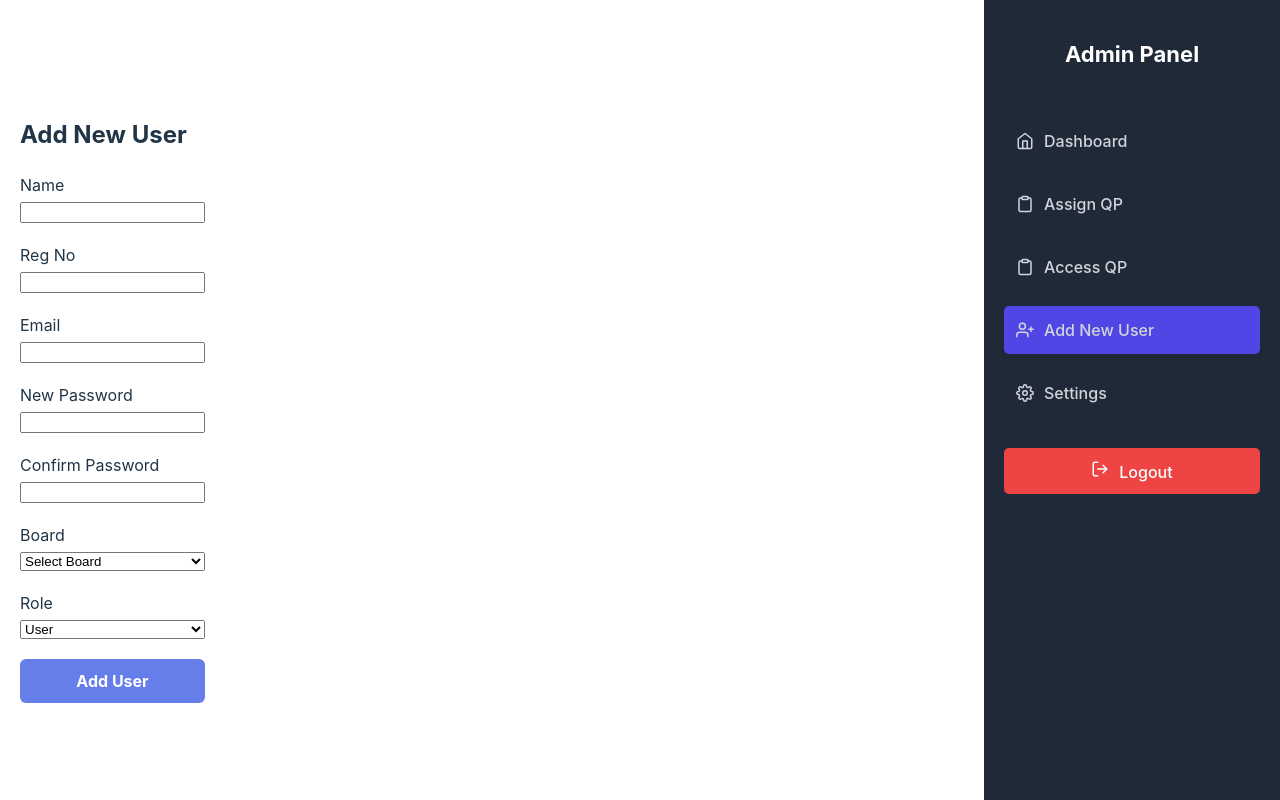
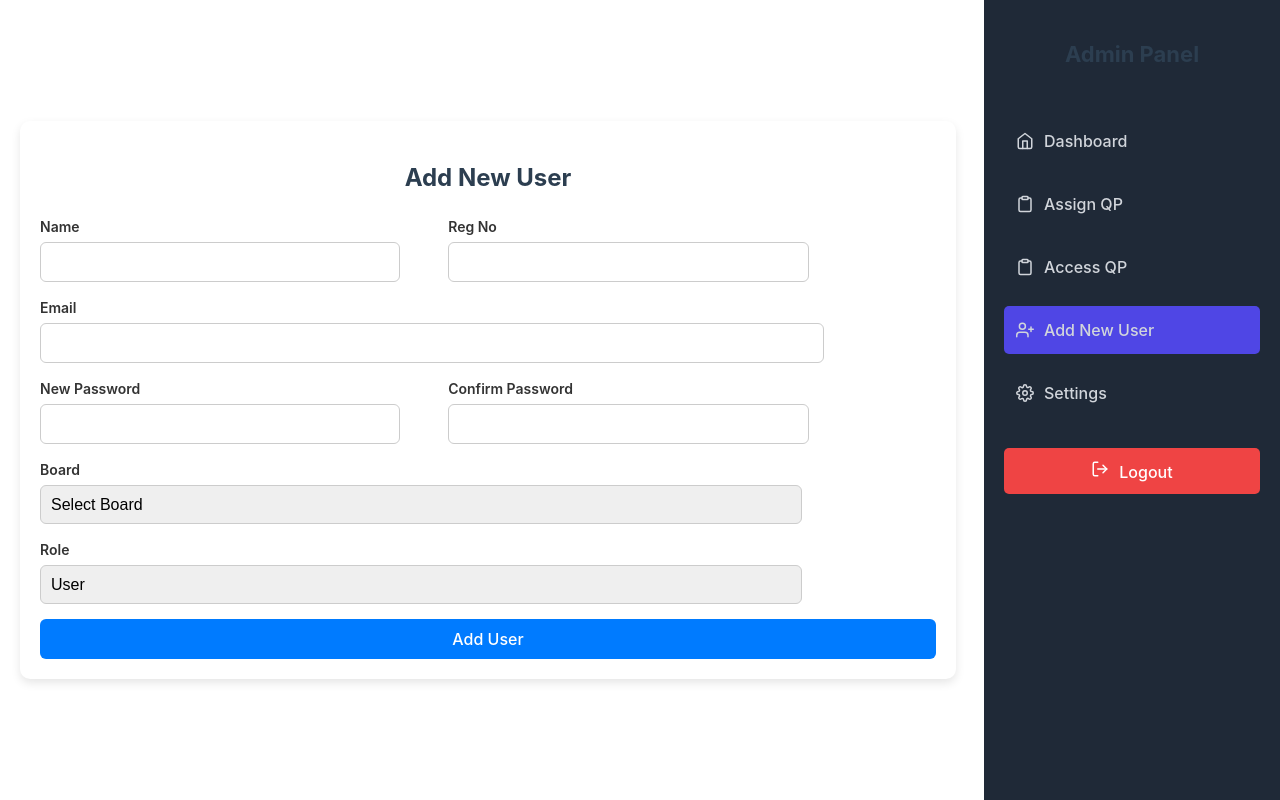
Before and after one commit to CowTheGreat/EQPMS, a React (Vite) app in the folder Frontend/: page /add-user in a window 1280 px wide. Built offline with nearby package versions, Linux system fonts and the light colour scheme; sample sign-in values are in the browser's storage.

Commit message:
add user UI changed

```diff
--- a/Frontend/src/page_styles/AddUser.module.css
+++ b/Frontend/src/page_styles/AddUser.module.css
@@ -1,108 +1,127 @@
-.addUserContainer {
-  display: flex;
-  flex-direction: column;
-  align-items: center;
-  justify-content: center;
-  min-height: 100vh;
-  width: 100vw;
-  background: linear-gradient(135deg, #667eea 0%, #764ba2 100%);
+.container {
+  width: 70vw;
+  margin: 50px auto;
   padding: 20px;
+  background: #ffffff;
+  border-radius: 10px;
+  box-shadow: 0 4px 10px rgba(0, 0, 0, 0.1);
+  text-align: center;
 }
 
-.addUserBox {
-  background: white;
-  padding: 40px;
-  border-radius: 12px;
-  box-shadow: 0 5px 15px rgba(0, 0, 0, 0.2);
-  width: 100%;
-  max-width: 450px;
-  animation: fadeIn 0.3s ease-in-out;
-}
-
-@keyframes fadeIn {
-  from {
-    opacity: 0;
-    transform: translateY(-20px);
-  }
-  to {
-    opacity: 1;
-    transform: translateY(0);
-  }
-}
-
-.addUserTitle {
-  text-align: center;
-  color: #333;
-  font-size: 26px;
-  font-weight: bold;
+h2 {
+  color: #2c3e50;
+  font-size: 24px;
   margin-bottom: 20px;
 }
 
 .form {
   display: flex;
   flex-direction: column;
-  gap: 20px;
+  gap: 15px;
+}
+
+/* For grouping fields in a row */
+.row {
+  display: flex;
+  gap: 10px;
+  justify-content: space-between;
+  width: 90%;
+}
+
+/* Make each field take equal space */
+.row .inputGroup {
+  flex: 1;
 }
 
 .inputGroup {
-  display: flex;
-  flex-direction: column;
-  gap: 5px;
+  text-align: left;
 }
 
-.label {
-  color: #555;
+label {
+  display: block;
   font-size: 14px;
   font-weight: 600;
+  color: #333;
+  margin-bottom: 5px;
 }
 
-.input,
-.select {
-  padding: 12px;
+input,
+select {
+  width: 85%;
+  padding: 10px;
+  font-size: 16px;
   border: 1px solid #ccc;
   border-radius: 6px;
-  font-size: 16px;
-  transition: border-color 0.3s ease, box-shadow 0.3s ease;
+  transition: border-color 0.3s ease-in-out;
 }
 
-.input:focus,
-.select:focus {
-  border-color: #667eea;
+input:focus,
+select:focus {
+  border-color: #007bff;
   outline: none;
-  box-shadow: 0 0 8px rgba(102, 126, 234, 0.3);
+  box-shadow: 0 0 5px rgba(0, 123, 255, 0.3);
 }
 
 .button {
-  background: #667eea;
+  background: #007bff;
   color: white;
-  padding: 12px;
+  font-size: 16px;
+  padding: 10px;
   border: none;
   border-radius: 6px;
-  font-size: 16px;
-  font-weight: bold;
   cursor: pointer;
+  transition: background 0.3s ease-in-out;
 }
 
 .button:hover {
-  background: #764ba2;
-  transform: scale(1.05);
-}
-
-.button:disabled {
-  background: #ccc;
-  cursor: not-allowed;
+  background: #0056b3;
 }
 
 .error {
-  color: #dc2626;
+  color: #d9534f;
+  background: #fdecea;
+  padding: 8px;
+  border-radius: 5px;
+  margin-bottom: 10px;
   font-size: 14px;
-  text-align: center;
-  margin-top: 10px;
 }
 
 .success {
-  color: #16a34a;
+  color: #28a745;
+  background: #e9f9ed;
+  padding: 8px;
+  border-radius: 5px;
+  margin-bottom: 10px;
   font-size: 14px;
-  text-align: center;
-  margin-top: 10px;
 }
+
+/* Responsive Design */
+@media (max-width: 500px) {
+  .container {
+    width: 90%;
+    padding: 15px;
+  }
+
+  .row {
+    flex-direction: column;
+  }
+
+  h2 {
+    font-size: 20px;
+  }
+
+  input,
+  select {
+    font-size: 14px;
+    padding: 8px;
+  }
+
+  .button {
+    font-size: 14px;
+    padding: 8px;
+  }
+}
+
+select {
+  appearance: none; /* Removes browser-specific styling */
+}
--- a/Frontend/src/pages/AddUser.jsx
+++ b/Frontend/src/pages/AddUser.jsx
@@ -86,6 +86,7 @@ const AddUser = () => {
       {success && <p className={styles.success}>{success}</p>}
 
       <form className={styles.form} onSubmit={handleSubmit}>
+        <div className={styles.row}>
           <div className={styles.inputGroup}>
             <label>Name</label>
             <input
@@ -107,6 +108,7 @@ const AddUser = () => {
               required
             />
           </div>
+        </div>
 
         <div className={styles.inputGroup}>
           <label>Email</label>
@@ -119,6 +121,7 @@ const AddUser = () => {
           />
         </div>
 
+        <div className={styles.row}>
           <div className={styles.inputGroup}>
             <label>New Password</label>
             <input
@@ -139,6 +142,7 @@ const AddUser = () => {
               onChange={handlePasswordChange}
               required
             />
+          </div>
         </div>
 
         <div className={styles.inputGroup}>
```
Lines whose indentation alone changed are shown as unchanged.
